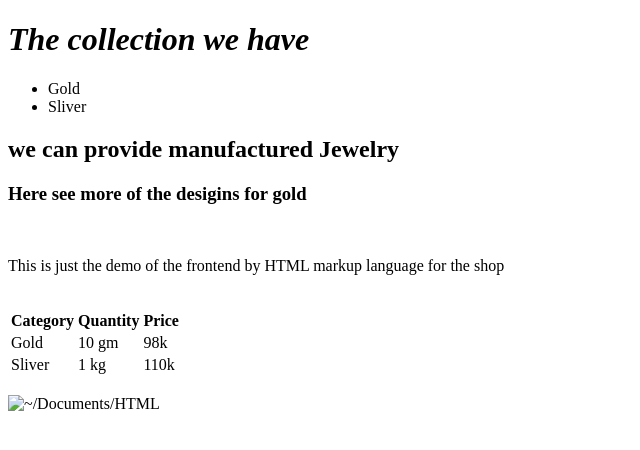
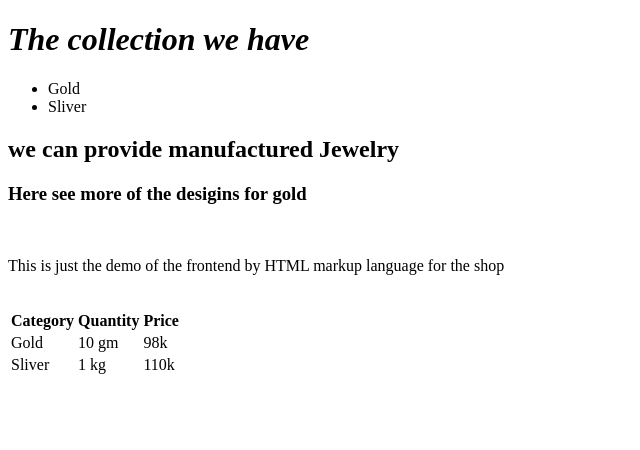
Before and after one commit to AnchalAgrahari/project-s3tagger, a plain HTML site: page index.html in a window 1280 px wide. Shown: the whole page, without its empty margins (0-640 px from the left). Drawn offline with Linux system fonts and the light colour scheme.

Commit message:
HTML code

```diff
--- a/index.html
+++ b/index.html
@@ -40,6 +40,5 @@
             </tbody>
         </table>
         <br>
-        <img src="smily.jpg" alt="~/Documents/HTML" width="300" hight="300">
     </body>
 </htlm>
```
